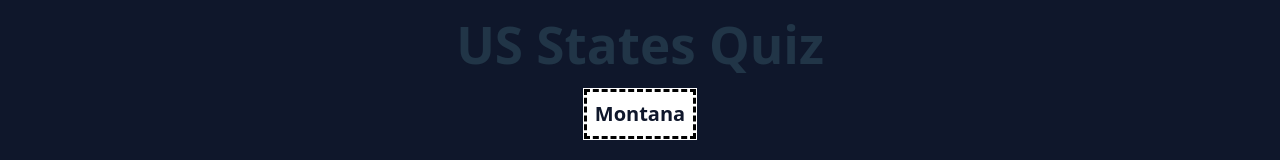
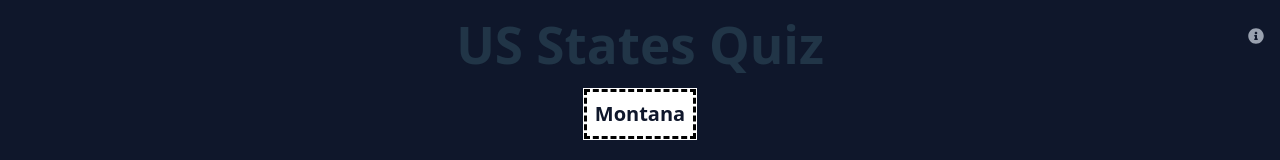
Before and after one commit to cmj0415/Geoguessr-tools, a React (Vite) app: page /us/states in a window 1280 px wide. Shown: the top 160 px of the page. Built offline with nearby package versions, Linux system fonts and the light colour scheme.

Commit message:
[US States] add info box

```diff
--- a/package.json
+++ b/package.json
@@ -13,6 +13,7 @@
     "@tailwindcss/vite": "^4.1.18",
     "react": "^19.2.0",
     "react-dom": "^19.2.0",
+    "react-icons": "^5.5.0",
     "react-router-dom": "^7.13.0",
     "tailwindcss": "^4.1.18"
   },
--- /dev/null
+++ b/src/components/InfoButton.tsx
@@ -0,0 +1,19 @@
+import { FaInfoCircle } from "react-icons/fa";
+import { useEffect } from 'react';
+type Props = {
+  active: boolean;
+  onClick: () => void;
+};
+
+export default function InfoButton({ active, onClick }: Props) {
+  return (
+      <FaInfoCircle
+          onClick = { onClick }
+          className={[
+          "absolute right-4 top-1/2 -translate-y-1/2",
+          "transition cursor-pointer",
+          active ? "text-blue-600" : "text-gray-400 hover:text-blue-500",
+          ].join(" ")}
+      />
+  );
+}
--- /dev/null
+++ b/src/components/InfoWindow.tsx
@@ -0,0 +1,28 @@
+import { useEffect } from 'react';
+type InfoWindowProps = {
+    onClose: () => void,
+    content?: React.ReactNode
+}
+export default function InfoWindow({ onClose, content }: InfoWindowProps) {
+    useEffect(() => {
+        const handleKeyDown = (e: KeyboardEvent) => {
+            if (e.key === "Escape") {
+                onClose()
+            }
+        }
+
+        window.addEventListener("keydown", handleKeyDown)
+
+        return () => {
+            window.removeEventListener("keydown", handleKeyDown)
+        }
+    }, [onClose])
+
+    return (
+        <div className="fixed flex inset-0 bg-[#0000007f] items-center justify-center">
+            <div className="bg-black text-white rounded-xl w-full max-w-xl p-3 border-2 border-white z-10">
+                { content }
+            </div>
+        </div>
+    )
+}
--- a/src/pages/USStates.tsx
+++ b/src/pages/USStates.tsx
@@ -1,8 +1,10 @@
-import React from "react";
+import React from "react"
 import USMap from '../assets/us-state-map.svg?react'
-import QuestionCard from "../components/QuestionCard";
+import QuestionCard from "../components/QuestionCard"
+import InfoButton from "../components/InfoButton"
+import InfoWindow from "../components/InfoWindow"
 import { useRef, useEffect, useState } from 'react'
-import { STATE_NAME_MAP } from "../utils/USStateData";
+import { STATE_NAME_MAP } from "../utils/USStateData"
 
 export default function USStates() {
     const svgRef = useRef<SVGSVGElement>(null)
@@ -108,11 +110,27 @@ export default function USStates() {
         }
     }, [])
 
+    const [isInfoOpen, setIsInfoOpen] = useState(false)
+
     return (
         <div className="relative min-h-screen bg-slate-900">
-            <h1 className="text-4xl font-bold pt-4 mb-4">US States Quiz</h1>
+            <header className="relative">
+                <h1 className="text-4xl font-bold pt-4 mb-4">US States Quiz</h1>
+                <InfoButton active={isInfoOpen} onClick={ (() => setIsInfoOpen(true)) } />
+            </header>
             <QuestionCard target={ question[1] }/>
             <USMap className="mx-auto mt-16 w-full max-w-4xl h-auto" ref={ svgRef }/>
+            { isInfoOpen && <InfoWindow content={
+                <div className="text-justify">
+                    <h2 className="text-center font-bold">US States Quiz</h2>
+                    <p>
+                        So this is just a easy quiz. It's so easy that I don't even want to do any customizable stuffs.
+                    </p>
+                    <p>
+                        Actually this page is the first page I made and it was just to help me familiarlize with React lol.
+                    </p>
+                </div>
+            } onClose={ (() => setIsInfoOpen(false)) }/>}
         </div>
     )
 }
```
Also changed, not shown: 1 other file (tests, documents, lock files or other folders).
